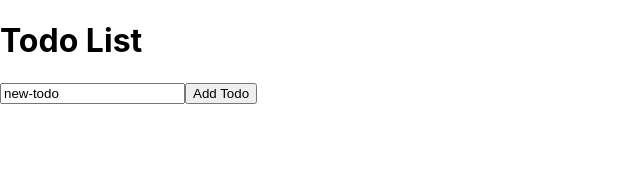
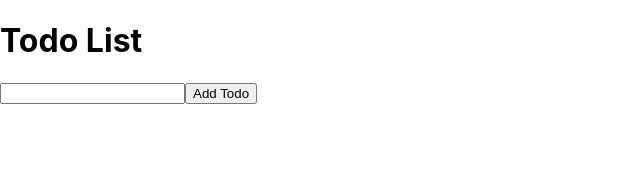
Before and after one commit to shohom38/zustandToDoList, a React (Create React App) app in the folder zutodolist/: page / in a window 1280 px wide. Shown: the top 173 px of the page, without its empty margins (0-640 px from the left). Built offline with nearby package versions, Linux system fonts and the light colour scheme.

Commit message:
zustand deleted value

```diff
--- a/zutodolist/package.json
+++ b/zutodolist/package.json
@@ -9,7 +9,8 @@
     "react": "^18.0.0",
     "react-dom": "^18.0.0",
     "react-scripts": "5.0.1",
-    "web-vitals": "^2.1.4"
+    "web-vitals": "^2.1.4",
+    "zustand": "*"
   },
   "scripts": {
     "start": "react-scripts start",
--- a/zutodolist/src/TodoList.js
+++ b/zutodolist/src/TodoList.js
@@ -19,7 +19,7 @@ function TodoList() {
               <input
                 type="text"
                 id="newTodo"
-                value="new-todo"
+                // value="new-todo"
                 onChange={(e) => setTodoValue(e.target.value)}
                 name="doSomthing"
               />
```
Also changed, not shown: 1 other file (tests, documents, lock files or other folders).
